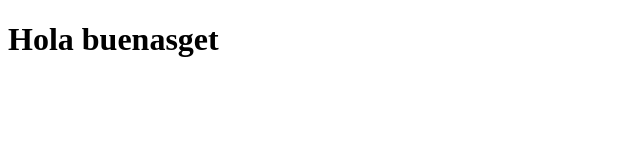
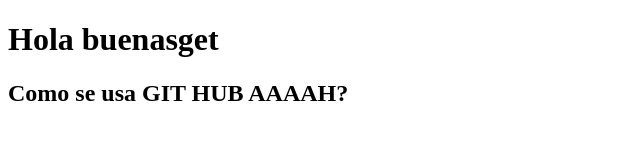
Before and after one commit to FandeRice/Beggining, a plain HTML site: page index.html in a window 1280 px wide. Shown: the whole page, without its empty margins (0-640 px from the left). Drawn offline with Linux system fonts and the light colour scheme.

Commit message:
Probando cosas

```diff
--- a/index.html
+++ b/index.html
@@ -7,6 +7,7 @@
     <title>Page Test</title>
 </head>
 <h1>Hola buenasget</h1>
+<h2>Como se usa GIT HUB AAAAH?</h2>
 
 <body>
 
```
